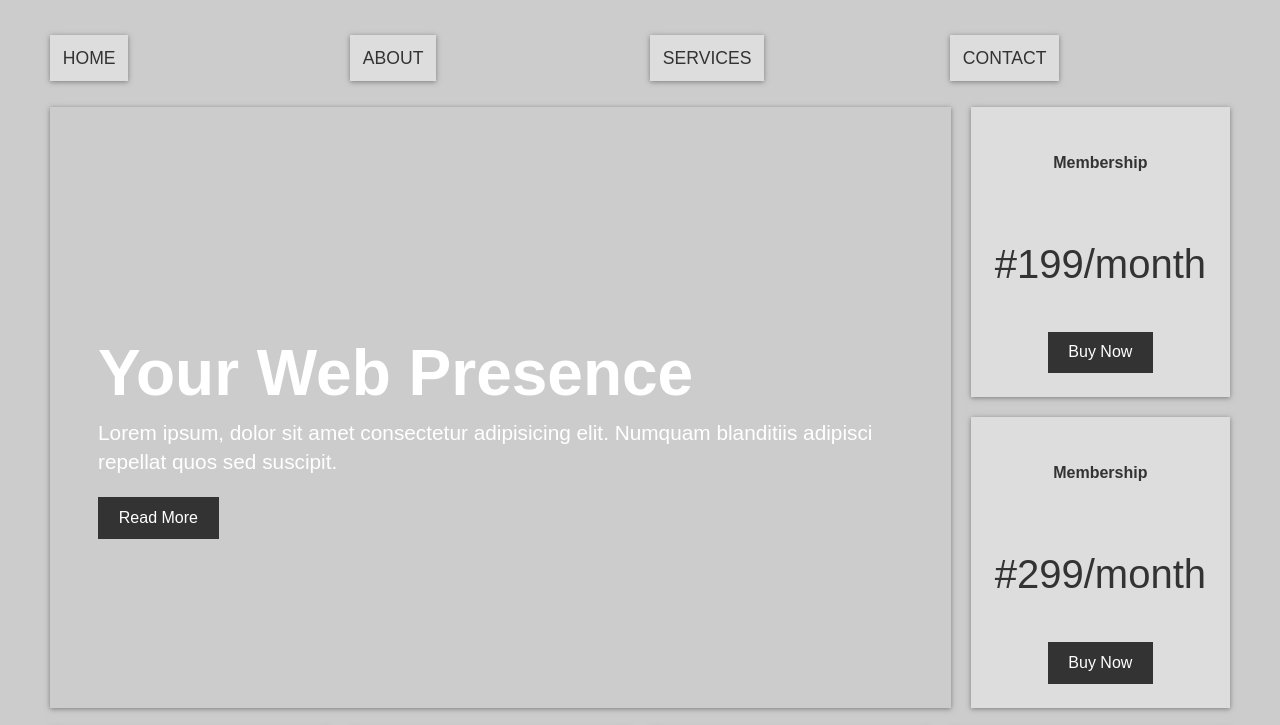
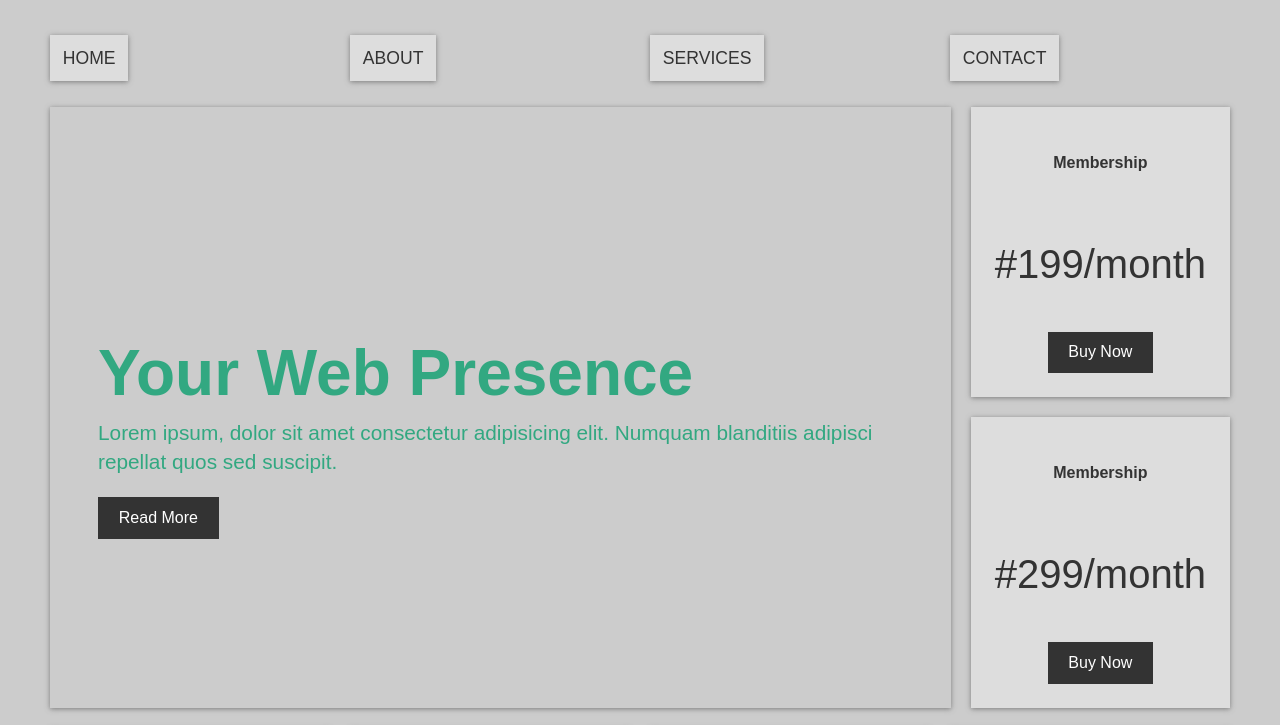
Before and after one commit to Nipy9049/responsiveCSSweblayout, a plain HTML site: page index.html in a window 1280 px wide. Shown: the top 725 px of the page. Drawn offline with Linux system fonts and the light colour scheme.

Commit message:
intial commit

```diff
--- a/style.css
+++ b/style.css
@@ -3,6 +3,7 @@
   --primary: #ddd;
   --dark: #333;
   --light: #fff;
+  --dull: #32a881;
   --shadow: 0 1px 5px rgba(104, 104, 104, 0.8);
 }
 
@@ -88,13 +89,13 @@ img {
 .showcase h1{
    font-size: 4rem;
    margin-bottom: 0;
-   color: var(--light);
+   color: var(--dull);
 }
 
 .showcase p {
    font-size: 1.3rem;
    margin-top: 0;
-   color: var(--light);
+   color: var(--dull);
 }
 
 /* Top Box */
```
